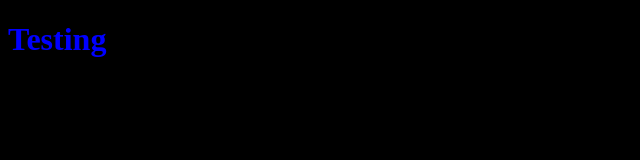
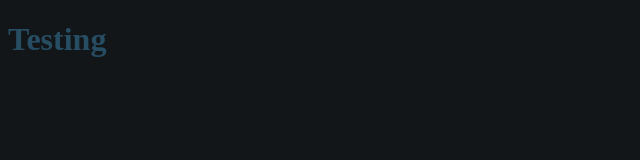
Before and after one commit to outerSpectrum/outerSpectrum.github.io, a plain HTML site: page index.html in a window 1280 px wide. Shown: the whole page, without its empty margins (0-640 px from the left). Drawn offline with Linux system fonts and the light colour scheme.

Commit message:
Update index.html

```diff
--- a/index.html
+++ b/index.html
@@ -4,8 +4,8 @@
 <title> Home </title>
 <style>
 body{
-  color: blue;
-  background-color: black;
+  color: #274d63;
+  background-color: #131618;
   }
 
 </style>
```
